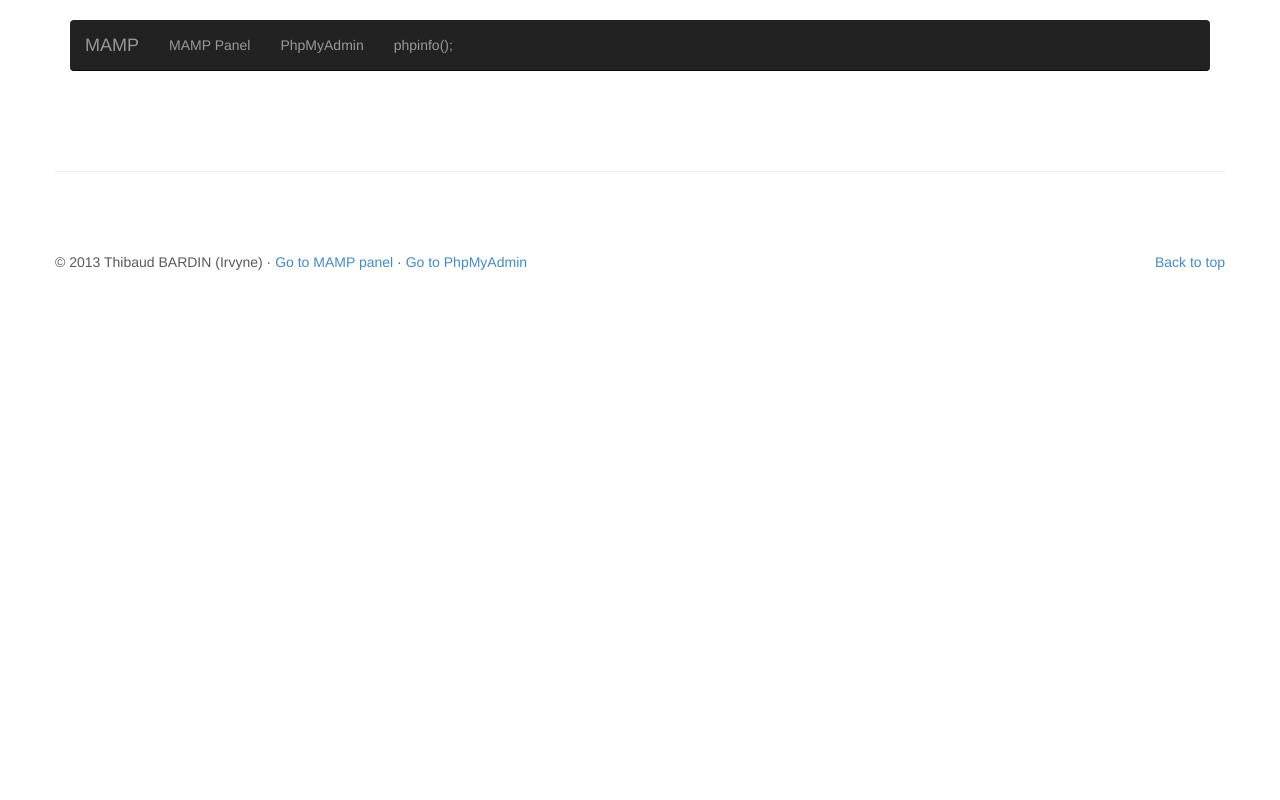
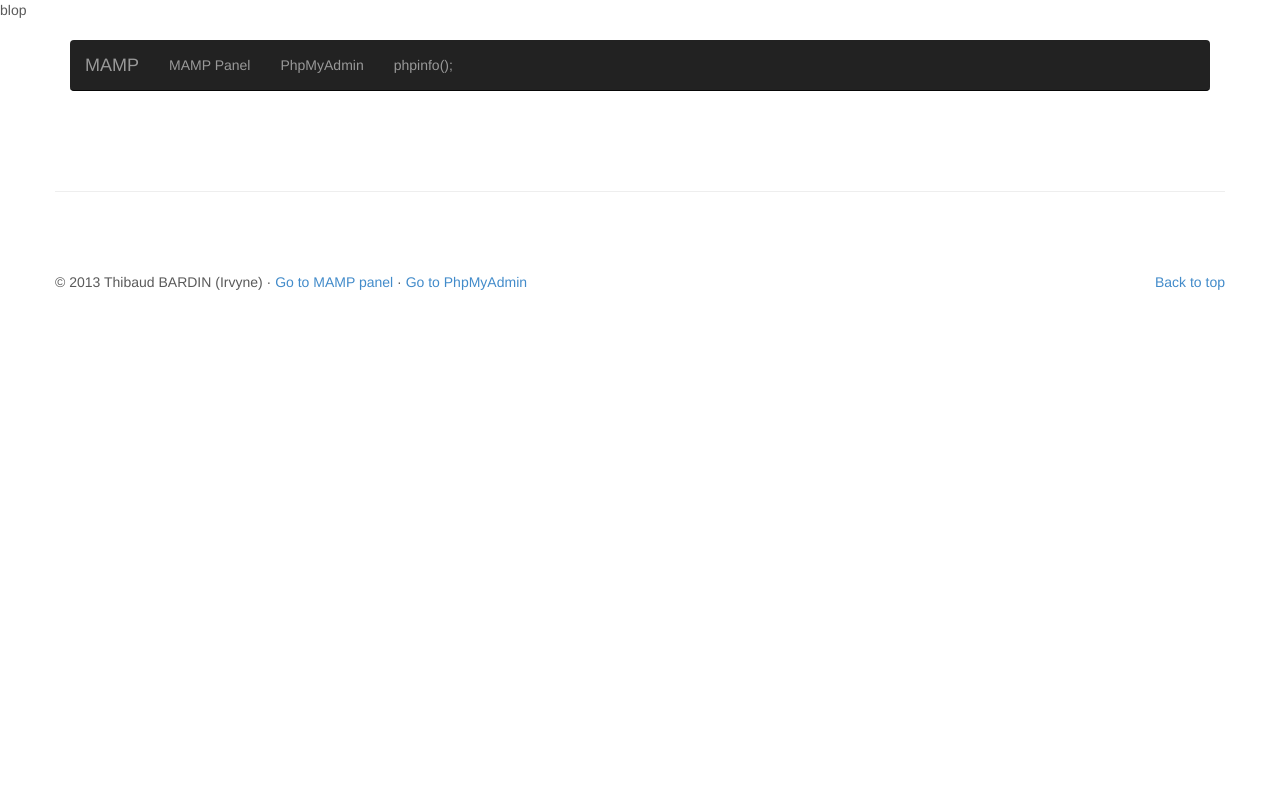
Before and after one commit to Antho-ny/Test, a PHP site: page / in a window 1280 px wide. Run offline with PHP 8.4, Linux system fonts and the light colour scheme.

Commit message:
add echo blop

```diff
--- a/index.php
+++ b/index.php
@@ -17,6 +17,7 @@ if ($directory = opendir('.')) {
         }
     }
     closedir($directory);
+echo 'blop';
 }
 ?>
 <!DOCTYPE html>
```
